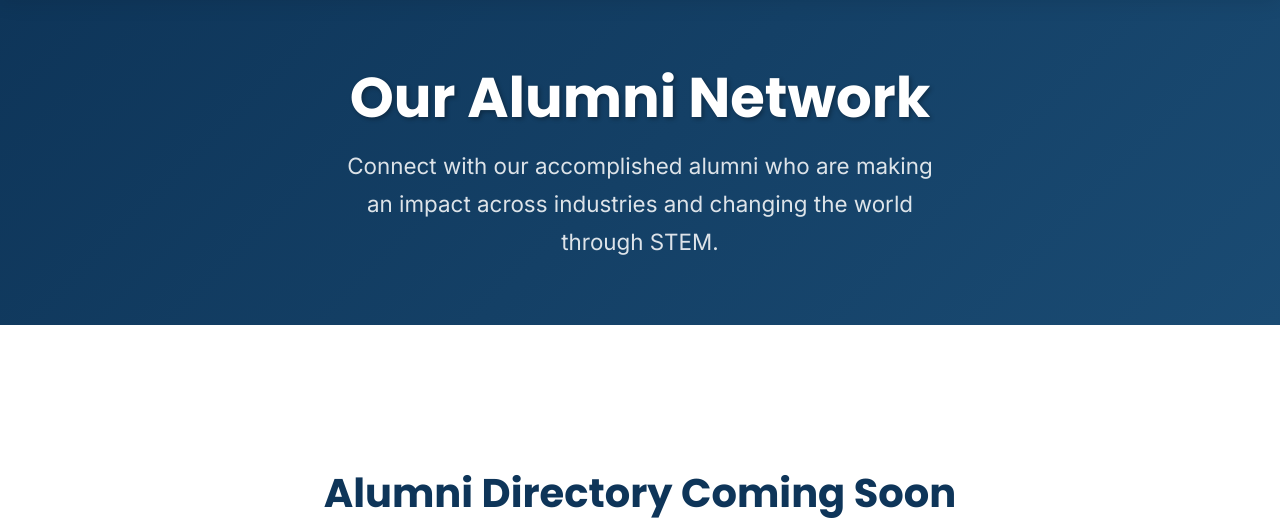
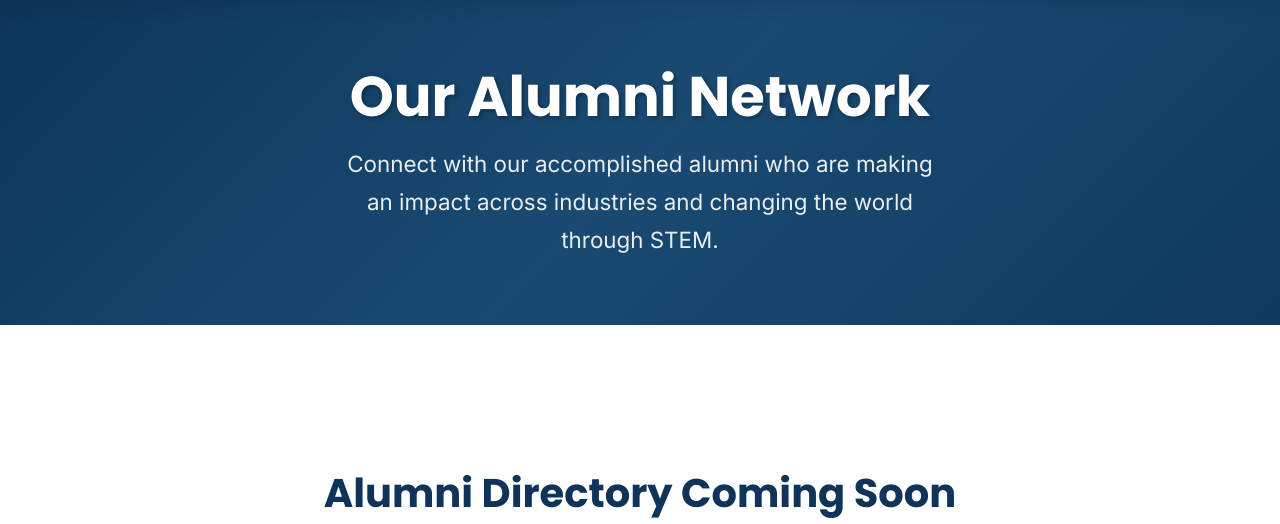
Before and after one commit to royalcala05/uvaSHPE, a Django app: page /alumni/ in a window 1280 px wide. Shown: the part 92-616 px from the top of the page. Run offline with Django 4.2, Linux system fonts and the light colour scheme; data that the repository does not hold is empty.

Commit message:
animations for hero sections

```diff
--- a/shpe_website/website/static/css/sections.css
+++ b/shpe_website/website/static/css/sections.css
@@ -26,6 +26,7 @@
   margin: 0 auto;
 }
 
+/* Hero Section Animations */
 .hero-section {
   background: linear-gradient(135deg, rgba(14, 53, 89, 0.95), rgba(26, 75, 115, 0.95)),
               url('https://news.virginia.edu/sites/default/files/uva_east_rotunda_sunset_0.jpg');
@@ -36,35 +37,226 @@
   color: white;
   text-align: center;
   position: relative;
+  overflow: hidden;
+}
+
+/* Animated background gradient */
+.hero-section::before {
+  content: '';
+  position: absolute;
+  top: 0;
+  left: 0;
+  right: 0;
+  bottom: 0;
+  background: linear-gradient(135deg,
+    rgba(14, 53, 89, 0.8) 0%,
+    rgba(26, 75, 115, 0.9) 50%,
+    rgba(14, 53, 89, 0.8) 100%);
+  animation: gradientShift 8s ease-in-out infinite;
+  z-index: 1;
+}
+
+@keyframes gradientShift {
+  0%, 100% {
+    background: linear-gradient(135deg,
+      rgba(14, 53, 89, 0.8) 0%,
+      rgba(26, 75, 115, 0.9) 50%,
+      rgba(14, 53, 89, 0.8) 100%);
+  }
+  50% {
+    background: linear-gradient(135deg,
+      rgba(26, 75, 115, 0.9) 0%,
+      rgba(14, 53, 89, 0.8) 50%,
+      rgba(26, 75, 115, 0.9) 100%);
+  }
 }
 
 .hero-content {
   max-width: 800px;
   margin: 0 auto;
   padding: 0 2rem;
+  position: relative;
+  z-index: 2;
 }
 
+/* Hero title animation */
 .hero-title {
   font-size: 3.5rem;
   font-weight: 700;
   margin-bottom: 1.5rem;
   text-shadow: 2px 2px 4px rgba(0, 0, 0, 0.3);
+  opacity: 0;
+  transform: translateY(30px);
+  animation: fadeInUp 1s ease-out 0.3s forwards;
 }
 
+@keyframes fadeInUp {
+  to {
+    opacity: 1;
+    transform: translateY(0);
+  }
+}
+
+/* Hero subtitle animation */
 .hero-subtitle {
   font-size: 1.4rem;
   margin-bottom: 2rem;
-  opacity: 0.95;
+  opacity: 0;
+  transform: translateY(30px);
+  animation: fadeInUp 1s ease-out 0.6s forwards;
   max-width: 600px;
   margin-left: auto;
   margin-right: auto;
 }
 
+/* Hero CTA animation */
 .hero-cta {
   display: inline-flex;
   gap: 1rem;
   flex-wrap: wrap;
   justify-content: center;
+  opacity: 0;
+  transform: translateY(30px);
+  animation: fadeInUp 1s ease-out 0.9s forwards;
+}
+
+/* Floating animation for hero elements */
+.hero-title,
+.hero-subtitle {
+  animation: fadeInUp 1s ease-out forwards, float 6s ease-in-out infinite;
+}
+
+.hero-title {
+  animation-delay: 0.3s, 1.3s;
+}
+
+.hero-subtitle {
+  animation-delay: 0.6s, 1.6s;
+}
+
+.hero-cta {
+  animation: fadeInUp 1s ease-out 0.9s forwards, float 6s ease-in-out infinite;
+  animation-delay: 0.9s, 1.9s;
+}
+
+@keyframes float {
+  0%, 100% { transform: translateY(0px); }
+  50% { transform: translateY(-10px); }
+}
+
+/* Page-specific hero animations */
+.content-section[style*="background: linear-gradient"] {
+  position: relative;
+  overflow: hidden;
+}
+
+.content-section[style*="background: linear-gradient"]::before {
+  content: '';
+  position: absolute;
+  top: 0;
+  left: 0;
+  right: 0;
+  bottom: 0;
+  background: linear-gradient(135deg,
+    rgba(14, 53, 89, 0.9) 0%,
+    rgba(26, 75, 115, 0.95) 50%,
+    rgba(14, 53, 89, 0.9) 100%);
+  animation: gradientShift 8s ease-in-out infinite;
+  z-index: 1;
+}
+
+.content-section[style*="background: linear-gradient"] .container {
+  position: relative;
+  z-index: 2;
+}
+
+.content-section[style*="background: linear-gradient"] .hero-title {
+  opacity: 0;
+  transform: translateY(30px);
+  animation: fadeInUp 1s ease-out 0.3s forwards, float 6s ease-in-out infinite;
+  animation-delay: 0.3s, 1.3s;
+}
+
+.content-section[style*="background: linear-gradient"] .hero-subtitle {
+  opacity: 0;
+  transform: translateY(30px);
+  animation: fadeInUp 1s ease-out 0.6s forwards, float 6s ease-in-out infinite;
+  animation-delay: 0.6s, 1.6s;
+}
+
+/* Button hover animations */
+.hero-cta .btn-primary-modern,
+.hero-cta .btn-secondary-modern {
+  transition: all 0.3s ease;
+  position: relative;
+  overflow: hidden;
+}
+
+.hero-cta .btn-primary-modern::before,
+.hero-cta .btn-secondary-modern::before {
+  content: '';
+  position: absolute;
+  top: 0;
+  left: -100%;
+  width: 100%;
+  height: 100%;
+  background: linear-gradient(90deg, transparent, rgba(255, 255, 255, 0.2), transparent);
+  transition: left 0.5s ease;
+}
+
+.hero-cta .btn-primary-modern:hover::before,
+.hero-cta .btn-secondary-modern:hover::before {
+  left: 100%;
+}
+
+.hero-cta .btn-primary-modern:hover,
+.hero-cta .btn-secondary-modern:hover {
+  transform: translateY(-3px);
+  box-shadow: 0 8px 25px rgba(0, 0, 0, 0.3);
+}
+
+/* Responsive animations */
+@media (max-width: 768px) {
+  .hero-title {
+    animation: fadeInUp 1s ease-out 0.3s forwards;
+  }
+
+  .hero-subtitle {
+    animation: fadeInUp 1s ease-out 0.6s forwards;
+  }
+
+  .hero-cta {
+    animation: fadeInUp 1s ease-out 0.9s forwards;
+  }
+
+  /* Disable floating on mobile for better performance */
+  .hero-title,
+  .hero-subtitle,
+  .hero-cta {
+    animation: fadeInUp 1s ease-out forwards;
+  }
+
+  .hero-title { animation-delay: 0.3s; }
+  .hero-subtitle { animation-delay: 0.6s; }
+  .hero-cta { animation-delay: 0.9s; }
+}
+
+/* Reduce motion for accessibility */
+@media (prefers-reduced-motion: reduce) {
+  .hero-section::before,
+  .content-section[style*="background: linear-gradient"]::before {
+    animation: none;
+  }
+
+  .hero-title,
+  .hero-subtitle,
+  .hero-cta {
+    animation: fadeInUp 0.8s ease-out forwards;
+  }
+
+  .hero-title { animation-delay: 0.2s; }
+  .hero-subtitle { animation-delay: 0.4s; }
+  .hero-cta { animation-delay: 0.6s; }
 }
 
 .about-content h2,
--- a/shpe_website/website/templates/base.html
+++ b/shpe_website/website/templates/base.html
@@ -11,12 +11,12 @@
 
     <link rel="stylesheet" href="https://cdn.jsdelivr.net/npm/bootstrap-icons@1.11.0/font/bootstrap-icons.css">
     {% load static %}
-    <link rel="stylesheet" href="{% static 'css/base.css' %}?v=11">
-    <link rel="stylesheet" href="{% static 'css/header.css' %}?v=11">
-    <link rel="stylesheet" href="{% static 'css/components.css' %}?v=11">
-    <link rel="stylesheet" href="{% static 'css/sections.css' %}?v=11">
-    <link rel="stylesheet" href="{% static 'css/footer.css' %}?v=11">
-    <link rel="stylesheet" href="{% static 'css/responsive.css' %}?v=11">
+    <link rel="stylesheet" href="{% static 'css/base.css' %}?v=12">
+    <link rel="stylesheet" href="{% static 'css/header.css' %}?v=12">
+    <link rel="stylesheet" href="{% static 'css/components.css' %}?v=12">
+    <link rel="stylesheet" href="{% static 'css/sections.css' %}?v=12">
+    <link rel="stylesheet" href="{% static 'css/footer.css' %}?v=12">
+    <link rel="stylesheet" href="{% static 'css/responsive.css' %}?v=12">
 
     {% block extra_css %}{% endblock %}
 </head>
```
